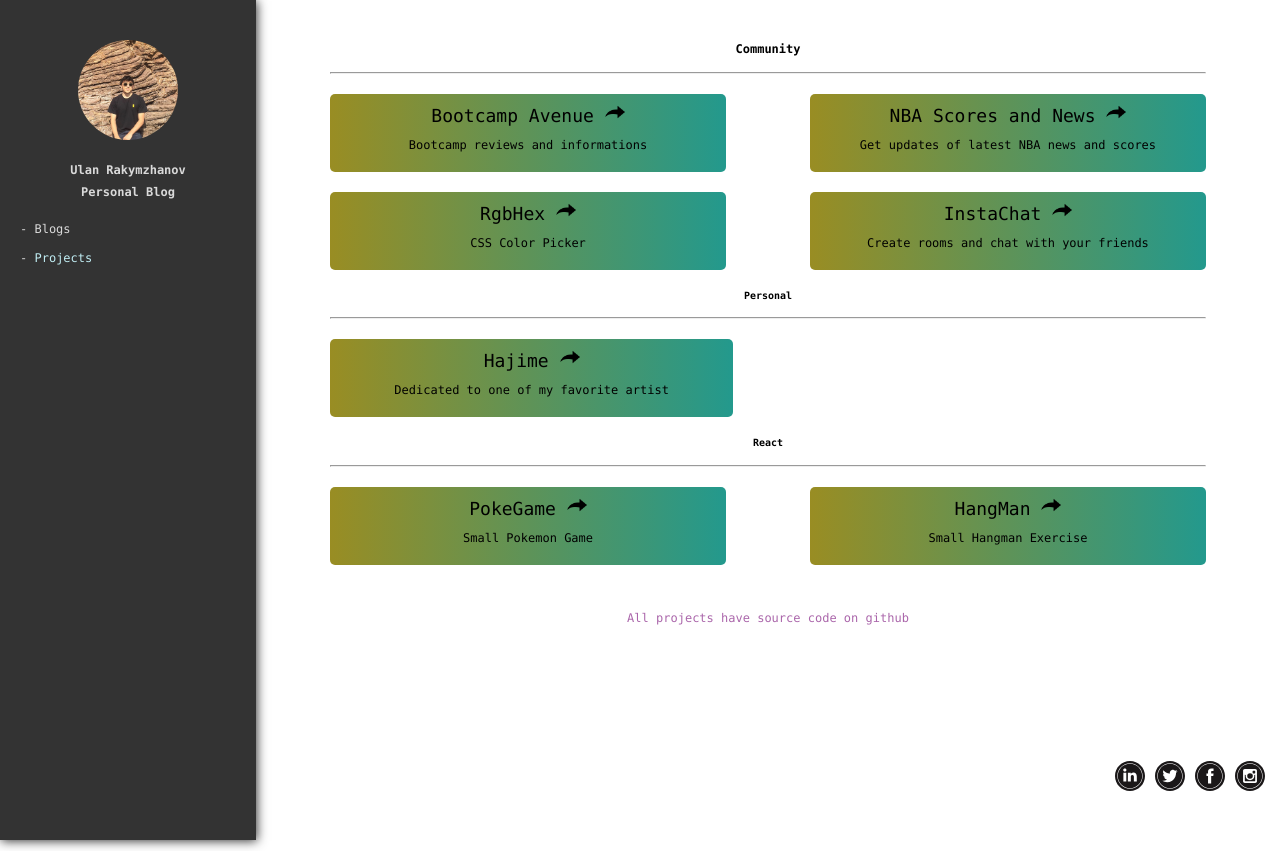
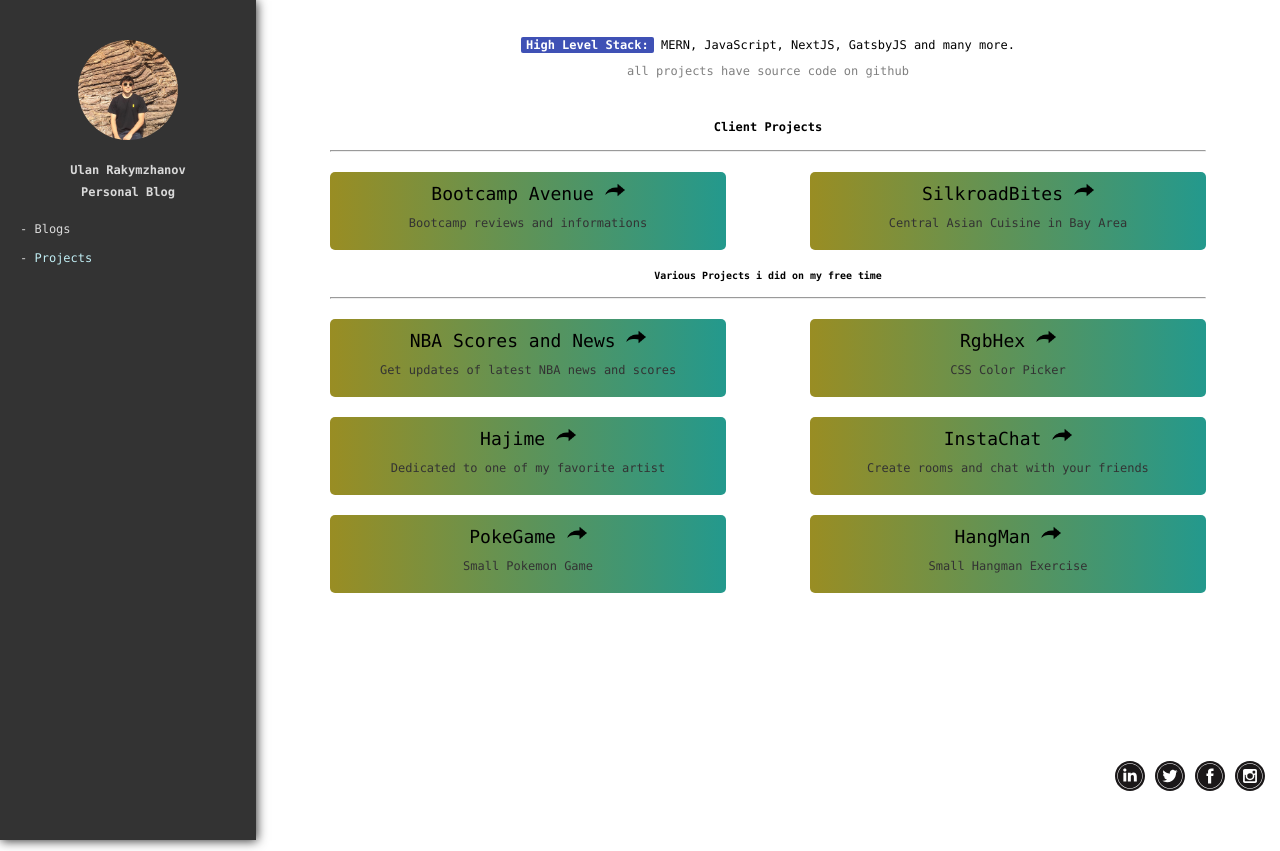
Before and after one commit to urakymzhan/personal-site, a React (Create React App) app: page /projects in a window 1280 px wide. Built offline with nearby package versions, Linux system fonts and the light colour scheme.

Commit message:
project added

```diff
--- a/src/components/blogs/BlogTwo.jsx
+++ b/src/components/blogs/BlogTwo.jsx
@@ -15,7 +15,6 @@ function BlogTwo() {
     return (
         <div className="blog2">
             <ReactMarkdown source={blog.blog}/>
-
         </div>
     );
 }
--- a/src/components/static/Projects.jsx
+++ b/src/components/static/Projects.jsx
@@ -5,8 +5,10 @@ import forward from "../../assets/arrowRight.png";
 function Projects() {
   return (
     <div className="projects">
-
-      <h4>Community</h4>
+        <p id="stack"><span>High Level Stack:</span> MERN, JavaScript, NextJS, GatsbyJS and many more.</p>
+        <p id="git-link"> all projects have source code on github </p>
+      <br />
+      <h4>Client Projects</h4>
       <hr />
       <br />
       <div className="row">
@@ -22,6 +24,21 @@ function Projects() {
         </div>
         <div className="project-card">
           <a
+            href="https://silkroadbites.com/"
+            target="_blank"
+            rel="noopener noreferrer"
+          >
+            SilkroadBites <img src={forward} alt="forwarding" />
+          </a>
+          <p>Central Asian Cuisine in Bay Area</p>
+        </div>
+      </div>
+      <h5>Various Projects i did on my free time</h5>
+      <hr />
+      <br />
+      <div className="row">
+      <div className="project-card">
+          <a
             href="https://nba-pelicans.herokuapp.com/"
             target="_blank"
             rel="noopener noreferrer"
@@ -30,8 +47,7 @@ function Projects() {
           </a>
           <p>Get updates of latest NBA news and scores</p>
         </div>
-      </div>
-      <div className="row">
+
         <div className="project-card">
           <a
             href="https://urakymzhan.github.io/rgbaHex/"
@@ -42,7 +58,19 @@ function Projects() {
           </a>
           <p> CSS Color Picker </p>
         </div>
-        <div className="project-card">
+      </div>
+      <div className="row">
+      <div className="project-card">
+          <a
+            href="https://hajime-player.herokuapp.com/"
+            target="_blank"
+            rel="noopener noreferrer"
+          >
+            Hajime <img src={forward} alt="forwarding" />
+          </a>
+          <p>Dedicated to one of my favorite artist</p>
+        </div>
+      <div className="project-card">
           <a
             href="https://upbeat-morse-c54379.netlify.com/"
             target="_blank"
@@ -53,24 +81,6 @@ function Projects() {
           <p>Create rooms and chat with your friends</p>
         </div>
       </div>
-      <h5>Personal</h5>
-      <hr />
-      <br />
-      <div className="row">
-        <div className="project-card">
-          <a
-            href="https://hajime-player.herokuapp.com/"
-            target="_blank"
-            rel="noopener noreferrer"
-          >
-            Hajime <img src={forward} alt="forwarding" />
-          </a>
-          <p>Dedicated to one of my favorite artist</p>
-        </div>
-      </div>
-      <h5>React</h5>
-      <hr />
-      <br />
       <div className="row">
         <div className="project-card">
           <a
@@ -93,8 +103,6 @@ function Projects() {
           <p>Small Hangman Exercise</p>
         </div>
       </div>
-      <br />
-      <p id="git-link"> All projects have source code on github </p>
     </div>
   );
 }
--- a/src/styles/projects.css
+++ b/src/styles/projects.css
@@ -5,8 +5,7 @@
   padding-bottom: 50px;
 }
 #git-link {
-  color: #730073;
-  opacity: 0.6;
+  color: gray;
 }
 .row {
   display: flex;
@@ -30,6 +29,9 @@
   font-size: 18px;
   color: inherit;
 }
+.project-card p {
+  color:  #333;
+}
 .project-card:hover {
   background: #333;
   color: #fff;
@@ -40,6 +42,16 @@
 }
 .project-card:hover a {
   color: #ffe69b;
+}
+.project-card:hover p {
+  color: #fff;
+}
+#stack span {
+  background-color: #3f51b5;
+  padding: 1px 5px;
+  color: #fff;
+  border-radius: 2px;
+  font-weight: 900;
 }
 
 /* MOBILE */
@@ -59,4 +71,7 @@
         font-size: 12px;
         color: inherit;
       }
+      .project-card p {
+        font-size: 10px;
+      }
 }
```
